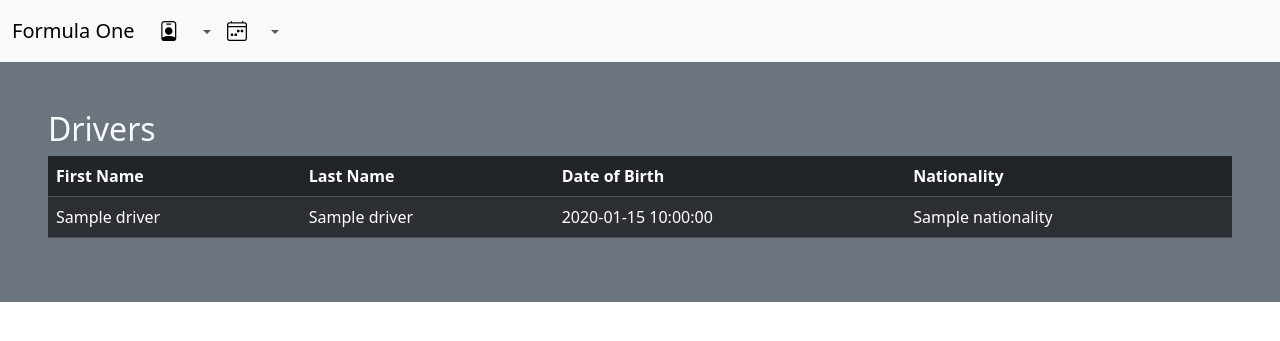
After one commit to matt-brighton/Flask-API, a Flask app: template api_formulapp/templates/drivers.html in a window 1280 px wide. The commit adds this page. Shown: the top 341 px of the page. Run offline with Flask 3, Linux system fonts and the light colour scheme; the template is opened without the code that fills it: most values are stand-ins (such as "Sample title", 1, 10 or a date in 2020).

Commit message:
Commit 5

```diff
--- a/api_formulapp/templates/base.html
+++ b/api_formulapp/templates/base.html
@@ -14,7 +14,7 @@
     <body>
         <nav class="navbar navbar-expand-lg bg-body-tertiary">
             <div class="container-fluid">
-                <a class="navbar-brand" href="#">Formula One</a>
+                <a class="navbar-brand" href="/">Formula One</a>
                 <div class="collapse navbar-collapse" id="navbarSupportedContent">
                     <ul class="navbar-nav mr-auto">
                         <li class="nav-item dropdown">
@@ -22,7 +22,7 @@
                                 <i class="bi bi-person-badge navbar-brand"></i>
                             </a>
                             <div class="dropdown-menu" aria-labelledby="navbarDropdown1" style= "max-height: 280px; overflow-y: auto;">
-                                <a class="dropdown-item" href="#"><b>ALL</b></a>
+                                <a class="dropdown-item" href="/get_all_drivers"><b>ALL</b></a>
                                 {% for driver in drivers %}
                                 <a class="dropdown-item" href="#">{{ driver.given_name[0] + ". " + driver.family_name }}</a>
                                 {% endfor %}
--- /dev/null
+++ b/api_formulapp/templates/drivers.html
@@ -0,0 +1,26 @@
+{% extends 'base.html' %} {% block title %}Drivers{% endblock %} {% block content %}
+<h2 class="text-light">Drivers</h2>
+
+<div>
+    <table class="table table-striped table-dark">
+        <thead>
+            <tr>
+                <th>First Name</th>
+                <th>Last Name</th>
+                <th>Date of Birth</th>
+                <th>Nationality</th>
+            </tr>
+        </thead>
+        <tbody>
+            {% for driver in drivers %}
+            <tr>
+                <td>{{ driver.given_name }}</td>
+                <td>{{ driver.family_name }}</td>
+                <td>{{ driver.date_of_birth }}</td>
+                <td>{{ driver.nationality }}</td>
+            </tr>
+            {% endfor %}
+        </tbody>
+    </table>
+</div>
+{% endblock %}
```
Also changed, not shown: api_formulapp/views.py (+28 -0 lines).
